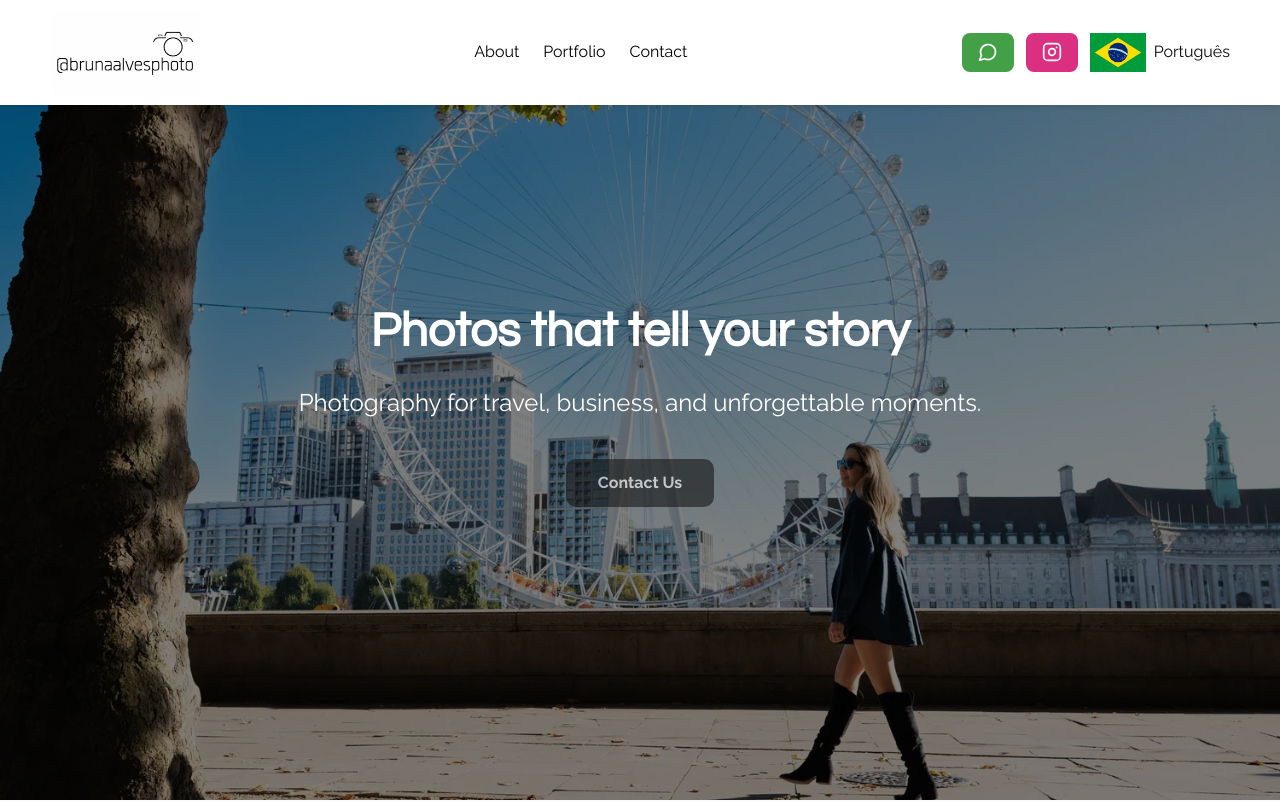
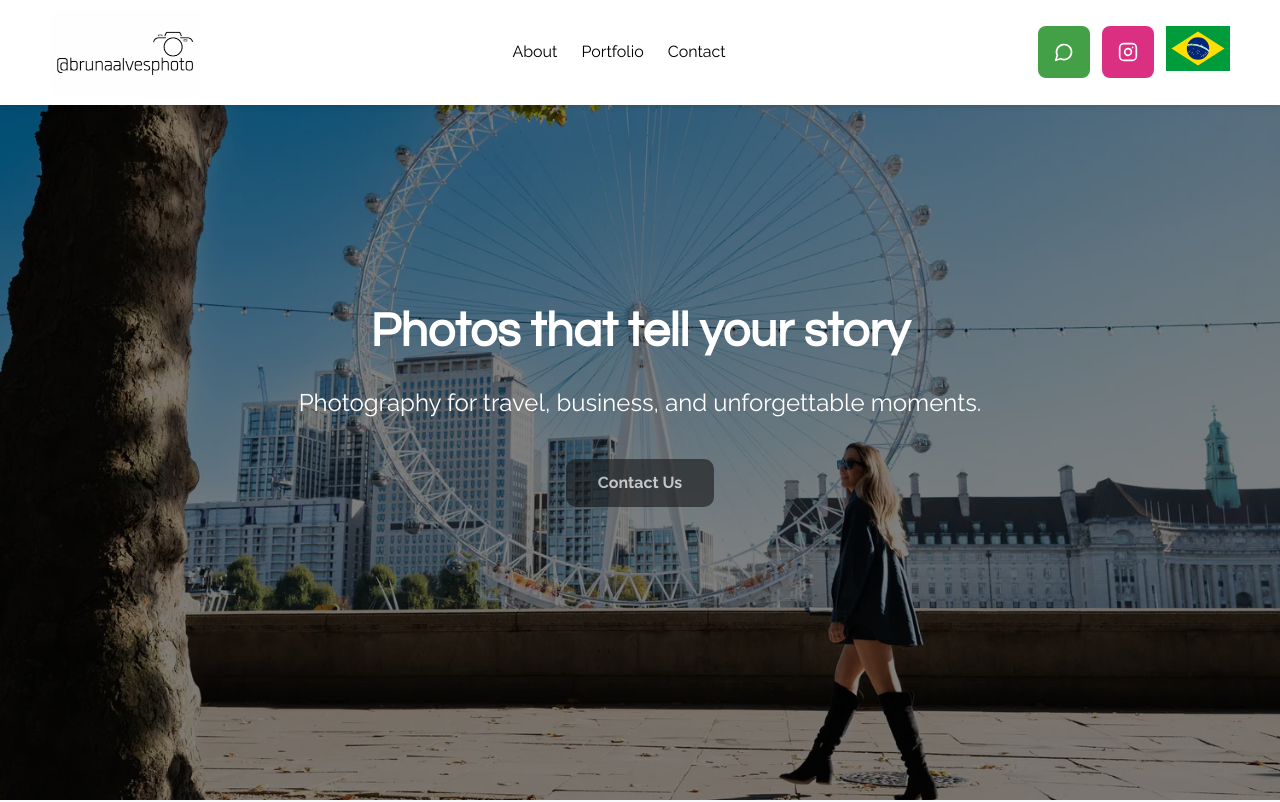
Before and after one commit to iurylenonalves/photohub, a Next.js app: page / in a window 1280 px wide. Shown: the top 802 px of the page. Built offline with nearby package versions, Linux system fonts and the light colour scheme.

Commit message:
perf(ToggleLanguageButton): add preload images to improve performance

```diff
--- a/src/client/_components/ToggleLanguageButton.tsx
+++ b/src/client/_components/ToggleLanguageButton.tsx
@@ -3,12 +3,27 @@
 import { useTranslations } from "@/context/TranslationContext";
 import Image from "next/image";
 import { useEffect, useState } from "react";
+import styles from "../../styles/toggleLanguageButton.module.css";
 
 const ToggleLanguageButton = () => {
   const { locale, setLocale } = useTranslations();
   const [isMobile, setIsMobile] = useState(false);
 
   useEffect(() => {
+    // Preload images to improve performance
+    if (typeof window !== 'undefined') {
+      const preloadImages = () => {
+        const enImg = document.createElement('img');
+        enImg.src = '/images/en.svg';
+
+        const ptImg = document.createElement('img');
+        ptImg.src = '/images/pt.svg';
+      };
+
+      preloadImages();
+    }
+
+    // Check if the device is mobile based on window width
     const checkIfMobile = () => {
       setIsMobile(window.innerWidth <= 768);
     }
@@ -16,44 +31,35 @@ const ToggleLanguageButton = () => {
     checkIfMobile()
     window.addEventListener('resize', checkIfMobile)
 
+    // Cleanup event listener on component unmount
     return () => {
       window.removeEventListener('resize', checkIfMobile)
     }
   }, [])
 
+  // Toggle the language between English and Portuguese
   const toggleLanguage = () => {
     setLocale(locale === "en" ? "pt" : "en");
   };
 
+  // Determine which flag to show based on the current locale
   const flagToShow = locale === "en" ? "pt" : "en";
   const flagAlt = locale === "en" ? "Brazilian Flag" : "English Flag";
-  const languageText = locale === "en" ? "Português" : "English";
 
   return (
-    <div className="flag-container">
+    <div className={styles.flagContainer}>
       <button
         onClick={toggleLanguage}
-      aria-label={`Switch language to ${languageText}`}
-      style={{
-        display: "flex",
-        alignItems: "center",
-        gap: isMobile ? "4px" : "8px",
-        border: "none",
-        background: "none",
-        cursor: "pointer",
-        fontSize: isMobile ? "0.8rem" : "1rem",
-      }}
+        aria-label={`Switch language to ${flagAlt}`}
+        className={styles.toggleButton}
       >
         <Image
-        className="flag-icon"
+          className={styles.flagIcon}
           src={`/images/${flagToShow}.svg`}
           alt={flagAlt}
-        width={isMobile ? 36 : 56}
-        height={isMobile ? 26 : 40}
-        priority={true}
-        style={{ objectFit: "contain" }}
+          width={isMobile ? 36 : 64}
+          height={isMobile ? 26 : 48}
         />
-      {!isMobile && languageText}
       </button>
     </div>
   );
```
Lines whose indentation alone changed are shown as unchanged.
